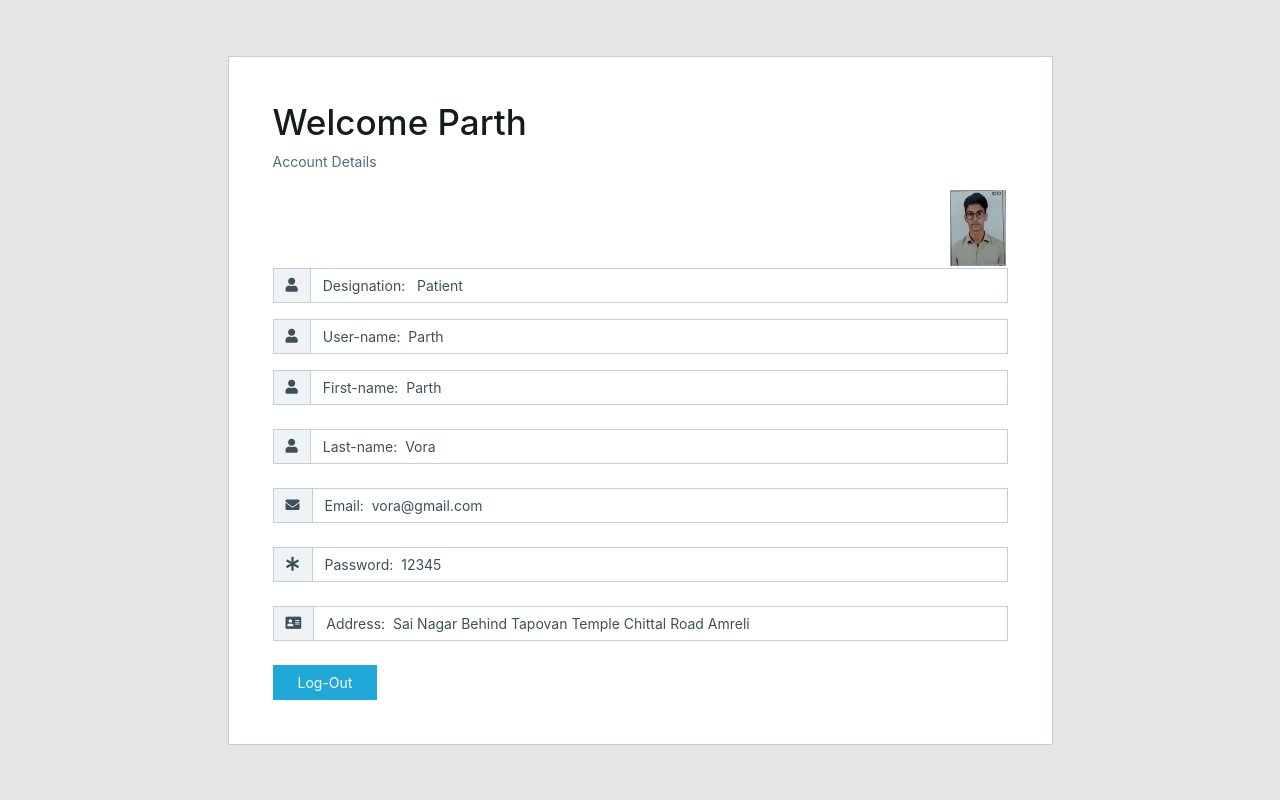
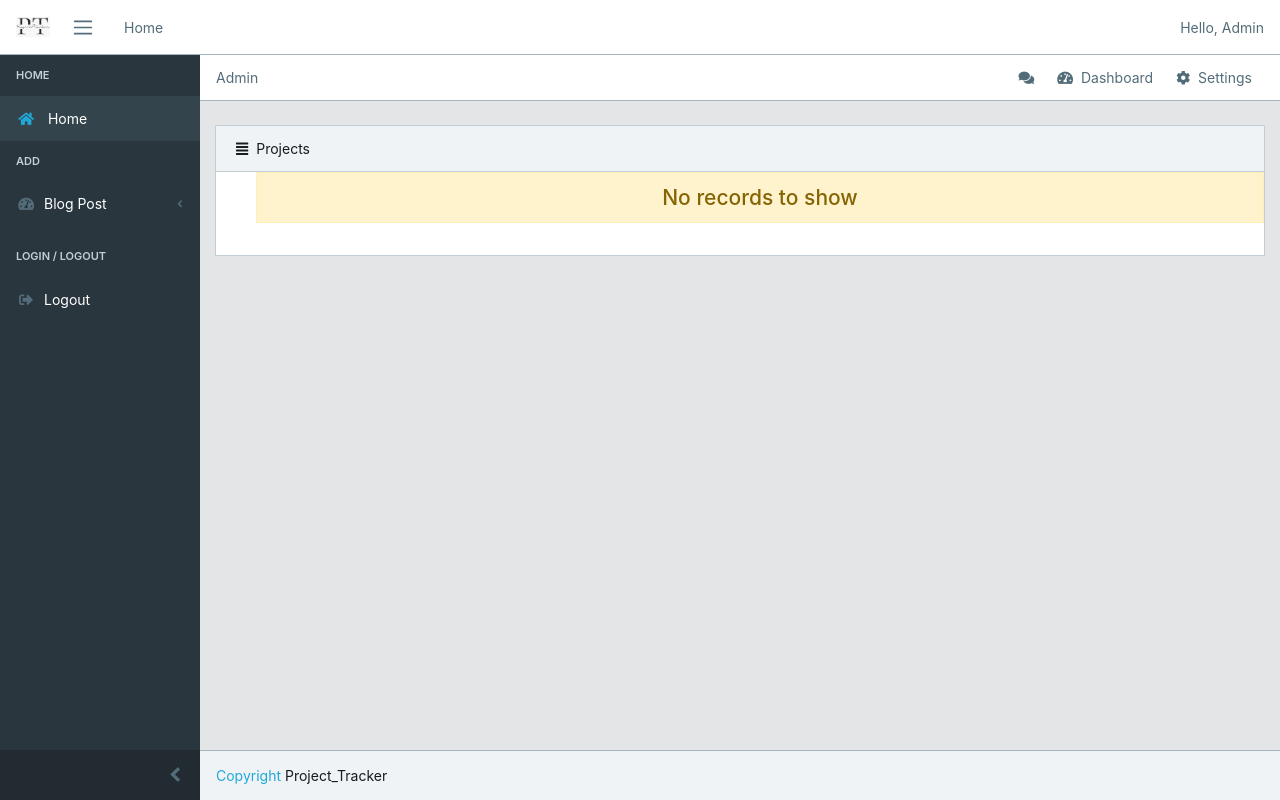
Before and after one commit to rohan2781/Banano-Technologies-Project, a Django app: page /account/17 in a window 1280 px wide. Run offline with Django 4.2, Linux system fonts and the light colour scheme; a user stored in the database is signed in; data comes from the database, SQL or seed files in the repository; both versions use the stored data as it was after the commit; some libraries are stand-ins or nearby versions.

Commit message:
Added Blog model and add blog page

```diff
--- a/task1/home/models.py
+++ b/task1/home/models.py
@@ -7,3 +7,11 @@
     address=models.TextField(max_length=500,blank=True)
     profile_pic=models.ImageField(null=True,blank=True,upload_to='static/core/profile')
     type = models.BooleanField(default=True)
+
+class Blog(models.Model):
+    title = models.CharField(max_length=80,default='NULL')
+    image=models.ImageField(null=True,blank=True,upload_to='static/core/profile')
+    category = models.CharField(max_length=80,default='NULL')
+    summary=models.TextField(max_length=500,blank=True)
+    content=models.TextField(max_length=500,blank=True)
+    draft= models.BooleanField(default=True)
--- a/task1/home/urls.py
+++ b/task1/home/urls.py
@@ -4,6 +4,7 @@
 urlpatterns = [
     path('',views.logins,name='login'),
     path('sign-up/',views.SignUp,name='sign-up'),
+    path('add-blog/',views.add_blog,name='add-blog'),
     path('logout/', views.logout_view, name='logout'),
     path('account/<str:id>',views.client,name='client'),
 ]
--- a/task1/home/views.py
+++ b/task1/home/views.py
@@ -64,11 +64,23 @@
         logout_view(request)
     return render(request,'sign_up.html')
 
+def add_blog(request):
+    if request.user.is_authenticated:
+        if request.method=='POST':
+            title = request.POST['title']
+            cat = request.POST['cat']
+            summary = request.POST['summary']
+            content = request.POST['content']
+        return render(request,'add_blog.html')
+    else:
+        return redirect('login')
+
 def client(request,id):
     if request.user.is_authenticated:
         client=User.objects.get(pk=id)
         user=extended_user.objects.get(user=client)
-        return render(request,'login_client.html',{'client':client,'user':user})
+
+        return render(request,'dashboard.html',{'client':client,'user':user})
     else:
         return redirect('login')
 
--- a/task1/templates/base1.html
+++ b/task1/templates/base1.html
@@ -93,27 +93,6 @@
             {% block client %}
           {% endblock %}
 
-          {% block project %}
-          <li class="nav-title">
-            Project
-          </li>
-
-          <li class="nav-item nav-dropdown">
-            <a class="nav-link nav-dropdown-toggle" href="#"><i class="fa fa-puzzle-piece"></i> Projects</a>
-            <ul class="nav-dropdown-items">
-              <!--<li class="nav-item">
-                <a class="nav-link" href="#"><i class="fa fa-plus ml-2"></i> Register Project</a>
-              </li>-->
-              <li class="nav-item">
-                <a class="nav-link" href="#"><i class="fa fa-paper-plane ml-2"></i> View Project's</a>
-              </li>
-              <!-- <li class="nav-item">
-                <a class="nav-link" href="#"><i class="fa fa-plus ml-2"></i> New Task</a>
-              </li> -->
-            </ul>
-          </li>
-
-          {% endblock%}
 
           {% block developer %}
           {% endblock %}
--- /dev/null
+++ b/task1/templates/dashboard.html
@@ -0,0 +1,113 @@
+{% extends 'base1.html' %}
+{% block navigate %}
+      <li class="nav-item px-3">
+        <a class="nav-link" href="">Home</a>
+      </li>
+{% endblock %}
+{% block greeting %}
+<li class="text-muted">Hello, Admin</li>
+{% endblock %}
+{% block home %}
+            <li class="nav-title">
+                Home
+            </li>
+            <li class="nav-item">
+                <a class="nav-link" href=""><i class="fa fa-home"></i> Home</a>
+            </li>
+{% endblock %}
+{% block client %}
+          <li class="nav-title">
+            ADD
+          </li>
+          <li class="nav-item nav-dropdown">
+            <a class="nav-link nav-dropdown-toggle" href="#"><i class="fa fa-tachometer-alt"></i>Blog Post</a>
+            <ul class="nav-dropdown-items">
+              <li class="nav-item">
+                <a class="nav-link" href="{% url 'add-blog' %}"><i class="fa fa-plus ml-2"></i> Add Blog</a>
+              </li>
+            </ul>
+          </li>
+{% endblock %}
+
+
+{% load static %}
+{% block breadcrumb %}
+<li class="breadcrumb-item active">Admin</li>
+{% endblock breadcrumb%}
+{% block content %}
+
+<div class="col-md-12">
+  <div class="card">
+    {% block content1 %}
+<div class="card-header">
+    <i class="fa fa-align-justify"></i>Projects
+</div>
+<div class="">
+  {% for message in messages %}
+  <p class="text-center alert alert-info">{{ message }}</p>
+  {% endfor %}
+</div>
+<style>
+    #table1 {
+      border-collapse: collapse;
+      width:95%;
+      font-family:sans-serif;
+      font-weight:bold;
+    }
+
+    #th1, #td1 {
+      text-align: center;
+      padding: 10px;
+    }
+    #tr1:nth-child(even){background-color: #f2f2f2}
+    #tr1:hover {background-color: #c9c2c1;}
+    #button{background-color: #8c8b8b;border: none;
+      color: white;
+      padding: 5px 16px;
+      text-align: center;
+      text-decoration: none;
+      display: inline-block;
+      font-size: 12px;
+      margin: 3px 1px;
+      font-family:sans-serif;
+      cursor: pointer;}
+    </style>
+    <ol start="1">
+    {% if project %}
+  <table border=0 id='table1' align='left'>
+    {% for i in project %}
+    <tr id='tr1'>
+      <td id='td1' width='50px' >
+        {{forloop.counter}}.
+      </td>
+    <td id='td1' style='text-align: left;'>
+    {{ i.name }}
+    </td>
+    <!--{% for j in client %}
+      {% if j.email == i.person %}
+      <td id='td1' style='text-align: center;'>
+      Client : {{j.first_name}}
+      </td>
+      {% endif %}
+      {% endfor %}-->
+    <td id='td1' width='70px' align='center'>
+      <a href="{% url 'project' i.id %}"><i class="fa fa-eye" style='cursor: pointer;font-size:20px'></i></a>
+    </td>
+    <td id='td1' width='70px' align='center'>
+      <a href="{% url 'update_project' i.id %}"><i class="fa fa-edit" style='cursor: pointer;font-size:20px'></i></a></a>
+    </td>
+    <td id='td1' width='50px'>
+      <a href="{% url 'remove_project' i.id %}"><i class="fa fa-trash" style='cursor: pointer;font-size:16px'></i></a>
+    </td>
+    </tr>
+    {%endfor%}
+  </table>
+  {% else %}
+    <h4 class = 'text-center alert alert-warning'>No records to show</h4>
+    {% endif %}
+</ol>
+{% endblock %}
+  </div>
+</div>
+
+{% endblock %}
```
Also changed, not shown: task1/templates/add_blog.html (added, +101 -0 lines), task1/db.sqlite3, task1/home/migrations/0005_blog.py (added), task1/static/core/profile/static/core/profile/Photo_SWmtRJ4.jpg (added), task1/static/core/profile/static/core/profile/passportpic_1h8Juml.jpg (added).
